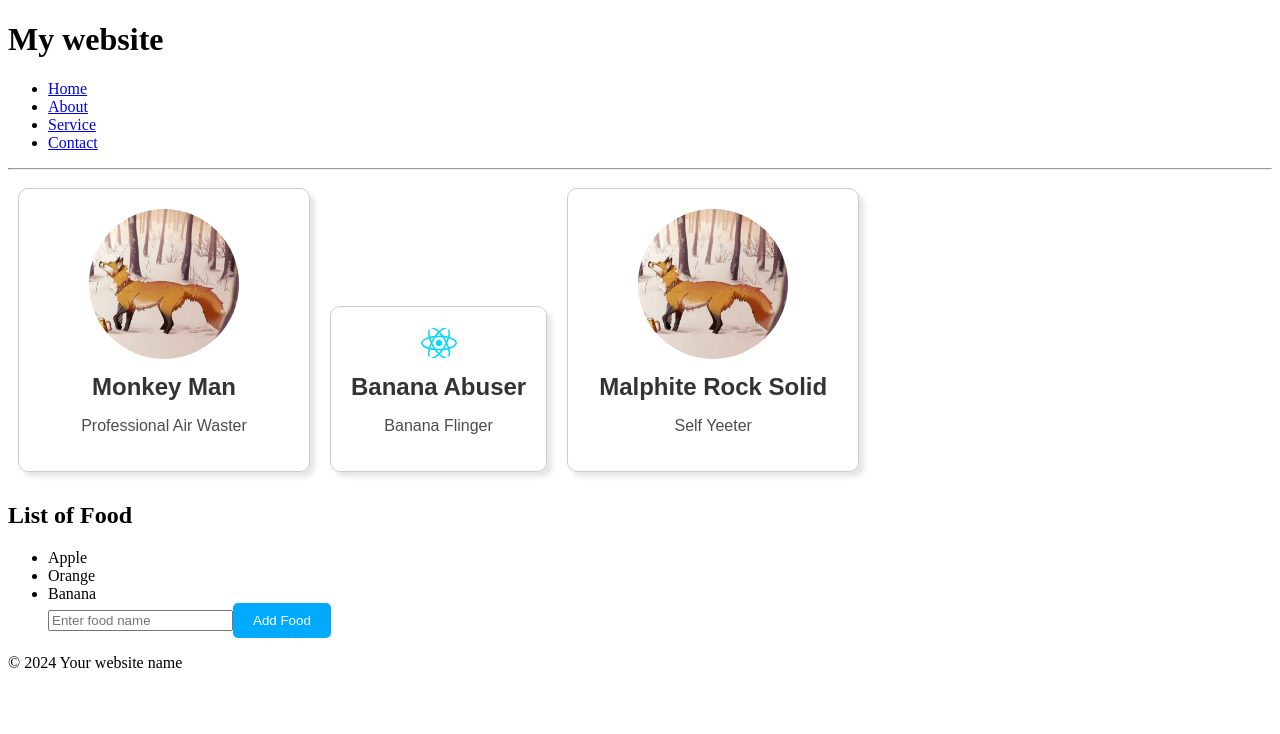
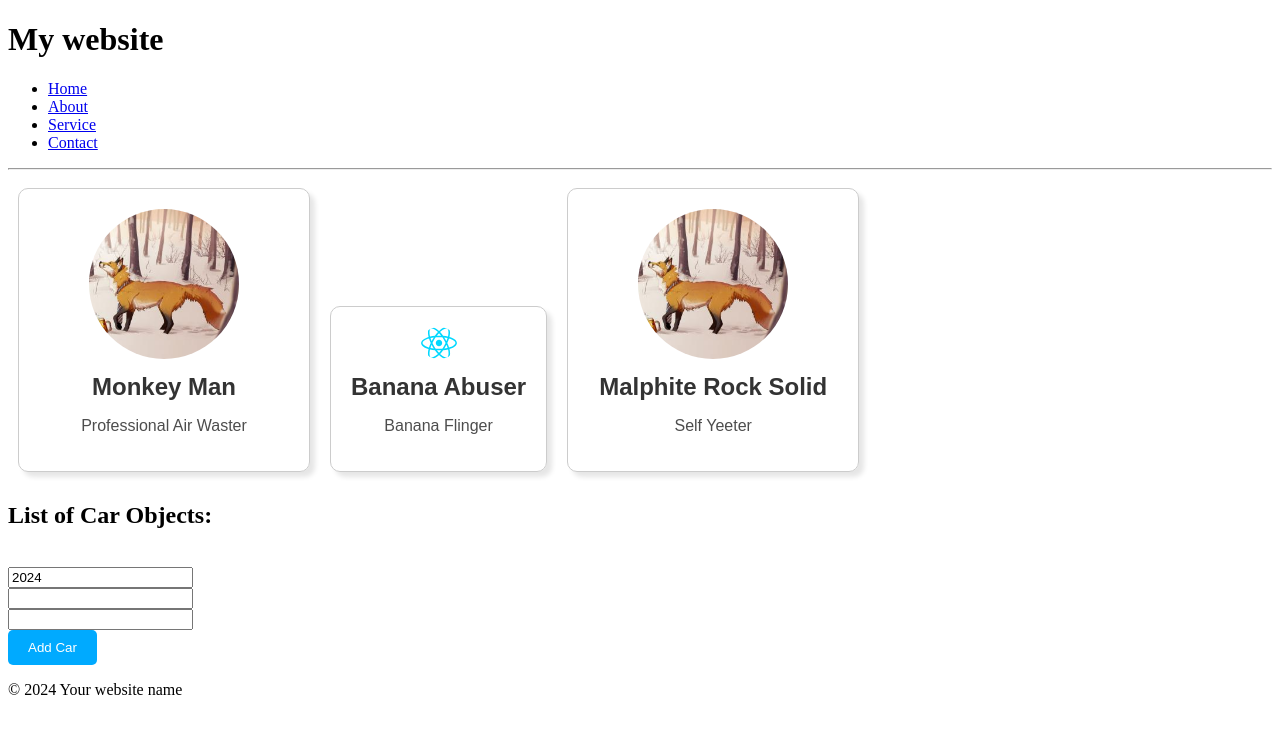
Before and after one commit to udK01/BeginnerReactProject, a React (Vite) app: page / in a window 1280 px wide. Shown: the top 734 px of the page. Built offline with nearby package versions, Linux system fonts and the light colour scheme.

Commit message:
UseState Array of Objects

```diff
--- a/src/components/MyComponent.jsx
+++ b/src/components/MyComponent.jsx
@@ -2,31 +2,66 @@ import Button from "./Button";
 import { useState } from "react";
 
 export default function MyComponent() {
-  const [foods, setFoods] = useState(["Apple", "Orange", "Banana"]);
+  const [cars, setCars] = useState([]);
+  const [carYear, setCarYear] = useState(new Date().getFullYear());
+  const [carMake, setCarMake] = useState("");
+  const [carModel, setCarModel] = useState("");
 
-  function handleAddFood() {
-    const newFood = document.getElementById("foodInput").value;
-    document.getElementById("foodInput").value = "";
+  function handleAddCar() {
+    const newCar = { year: carYear, make: carMake, model: carModel };
+    setCars((prevCars) => [...prevCars, newCar]);
 
-    setFoods((prevFoods) => [...prevFoods, newFood]);
+    setCarYear(new Date().getFullYear());
+    setCarMake("");
+    setCarModel("");
   }
 
-  function handleRemoveFood(index) {
-    setFoods(foods.filter((_, i) => i !== index));
+  function handleRemoveCar(index) {
+    setCars((prevCars) => prevCars.filter((_, i) => i !== index));
+  }
+
+  function handleYearChange(e) {
+    setCarYear(e.target.value);
+  }
+
+  function handleMakeChange(e) {
+    setCarMake(e.target.value);
+  }
+
+  function handleModelChange(e) {
+    setCarModel(e.target.value);
   }
 
   return (
     <div>
-      <h2>List of Food</h2>
+      <h2>List of Car Objects:</h2>
       <ul>
-        {foods.map((food, index) => (
-          <li key={index} onClick={() => handleRemoveFood(index)}>
-            {food}
+        {cars.map((car, index) => (
+          <li key={index} onClick={() => handleRemoveCar(index)}>
+            {car.year} {car.make} {car.model}
           </li>
         ))}
-        <input type="text" id="foodInput" placeholder="Enter food name" />
-        <Button btnText={"Add Food"} function={handleAddFood} />
       </ul>
+      <br />
+      <input
+        type="number"
+        value={carYear}
+        onChange={(e) => handleYearChange(e)}
+      />
+      <br />
+      <input
+        type="text"
+        value={carMake}
+        onChange={(e) => handleMakeChange(e)}
+      />
+      <br />
+      <input
+        type="text"
+        value={carModel}
+        onChange={(e) => handleModelChange(e)}
+      />
+      <br />
+      <Button btnText={"Add Car"} function={handleAddCar} />
     </div>
   );
 }
@@ -169,4 +204,36 @@ export default function MyComponent() {
 
 // Example 4.
 
+// import Button from "./Button";
+
+// const [foods, setFoods] = useState(["Apple", "Orange", "Banana"]);
+
+// function handleAddFood() {
+//   const newFood = document.getElementById("foodInput").value;
+//   document.getElementById("foodInput").value = "";
+
+//   setFoods((prevFoods) => [...prevFoods, newFood]);
+// }
+
+// function handleRemoveFood(index) {
+//   setFoods(foods.filter((_, i) => i !== index));
+// }
+
+// <div>
+// <h2>List of Food</h2>
+// <ul>
+//   {foods.map((food, index) => (
+//     <li key={index} onClick={() => handleRemoveFood(index)}>
+//       {food}
+//     </li>
+//   ))}
+//   <input type="text" id="foodInput" placeholder="Enter food name" />
+//   <Button btnText={"Add Food"} function={handleAddFood} />
+// </ul>
+// </div>
+
 /////////////////////////////////////////////////////////////////////////
+
+// Example 5.
+
+/////////////////////////////////////////////////////////////////////////
```
